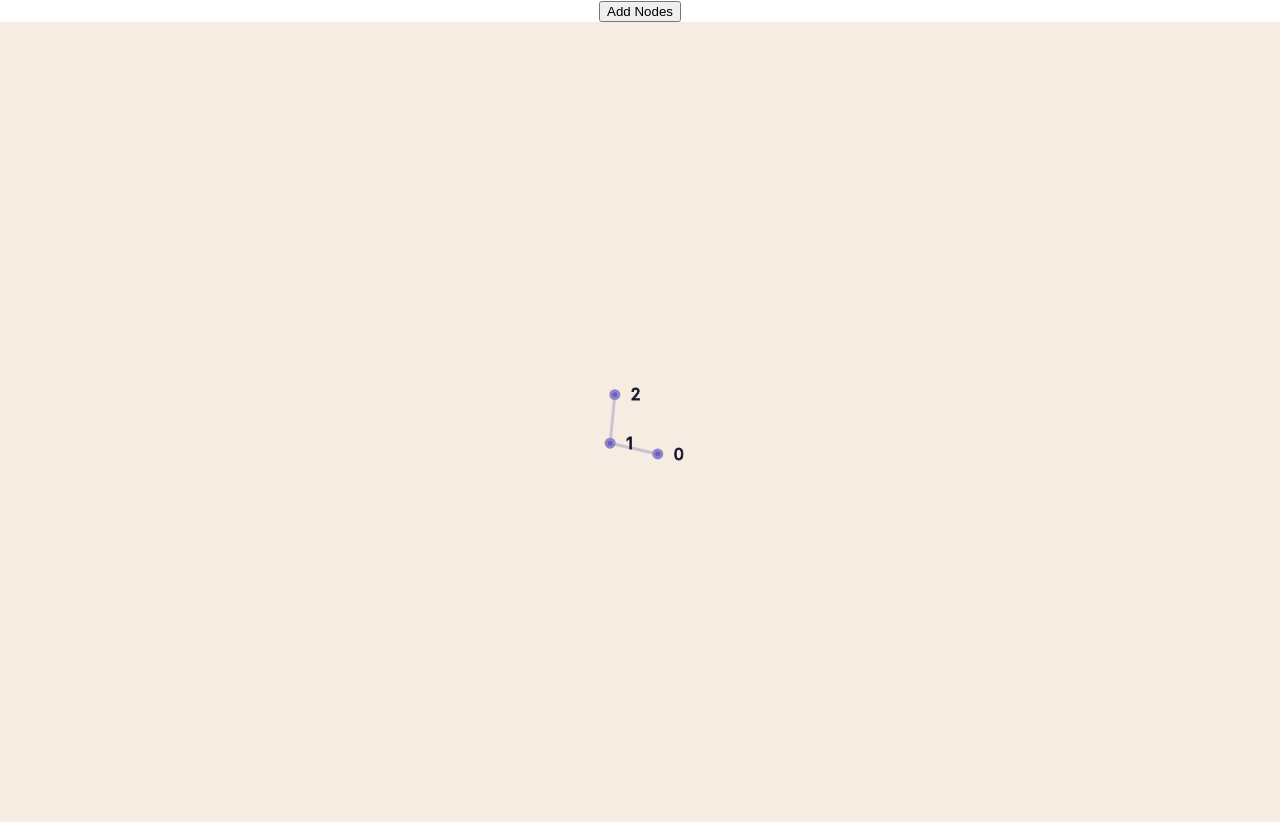
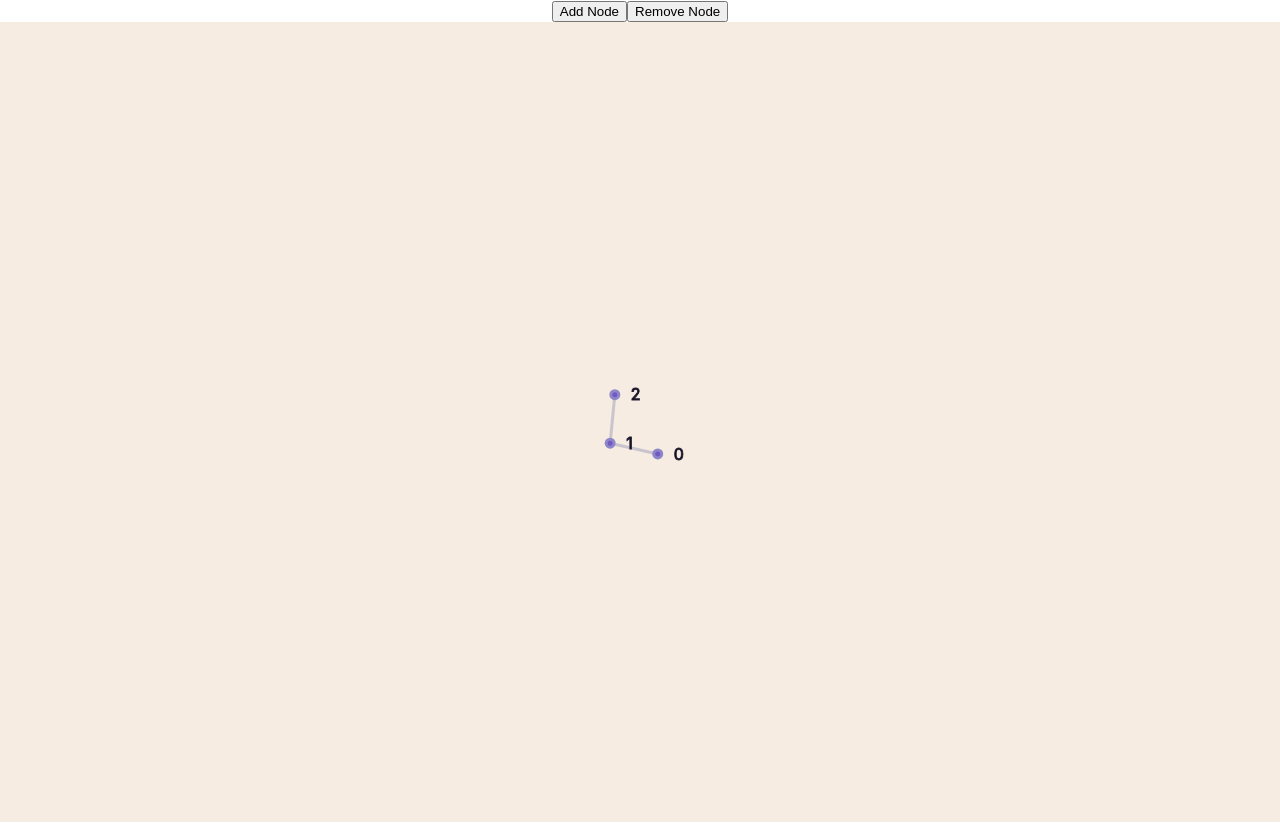
Before and after one commit to romangvk/graph-explorer, a React (Create React App) app: page / in a window 1280 px wide. Built offline with nearby package versions, Linux system fonts and the light colour scheme.

Commit message:
addNode and removeNode functions

```diff
--- a/src/App.js
+++ b/src/App.js
@@ -2,17 +2,42 @@ import './App.css';
 import React, { useState } from 'react';
 import GraphDisplay from './components/GraphDisplay';
 
+function addNode(g, value) {
+  return { ...g, nodes: [...g.nodes, { v: value, index: g.nodes.length }] };
+}
+function removeNode(g, index) {
+  let nodes = g.nodes.filter((node) => node.index !== index);
+  let links = g.links.filter((link) => link.source !== index && link.target !== index);
+  console.log(nodes);
+  console.log(links);
+  return { ...g, nodes: nodes, links: links };
+}
+
 function App() {
-  const [nodes, setNodes] = useState([{ v: 0, index: 0 }, { v: 1, index: 0 }, { v: 2, index: 0 }]);
-  const [links, setLinks] = useState([{ source: 0, target: 1 }, { source: 1, target: 2 }]);
+  const [g, setGraph] = useState({
+    nodes: [
+      { v: 0, index: 0 },
+      { v: 1, index: 0 },
+      { v: 2, index: 0 }
+    ],
+    links: [
+      { source: 0, target: 1 },
+      { source: 1, target: 2 }
+    ]
+  });
   return (
     <div className="App">
       <button onClick={() => {
-        setNodes((oldNodes) => {
-          return [...oldNodes, { v: oldNodes[oldNodes.length - 1].v + 1, index: oldNodes.length }];
+        setGraph((old) => {
+          return addNode(old, Math.floor(Math.random() * 100));
         });
-      }}>Add Nodes</button>
-      <GraphDisplay nodes={nodes} links={links} />
+      }}>Add Node</button>
+      <button onClick={() => {
+        setGraph((old) => {
+          return removeNode(old, 0);
+        });
+      }}>Remove Node</button>
+      <GraphDisplay nodes={g.nodes} links={g.links} />
     </div>
   );
 }
```
